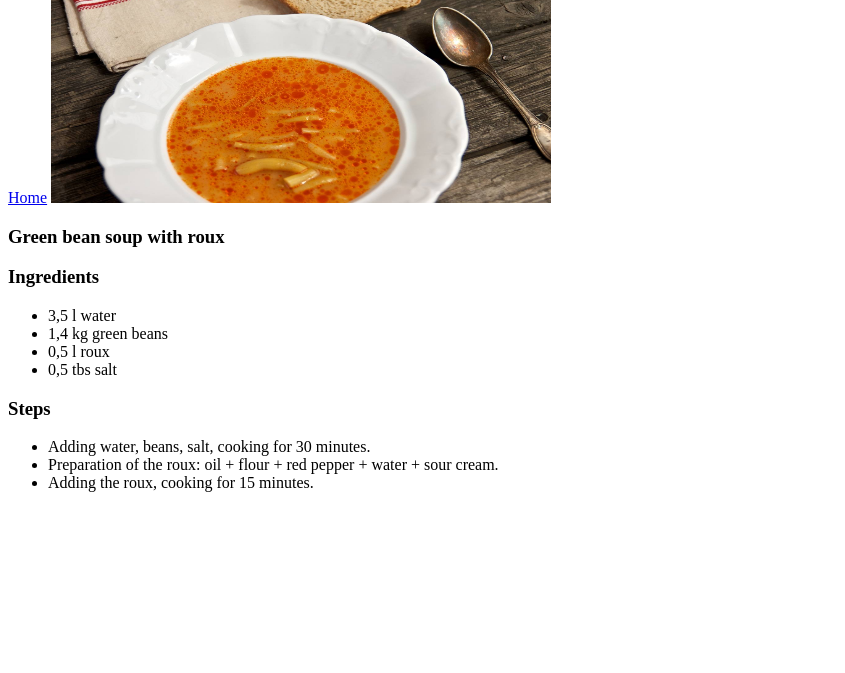
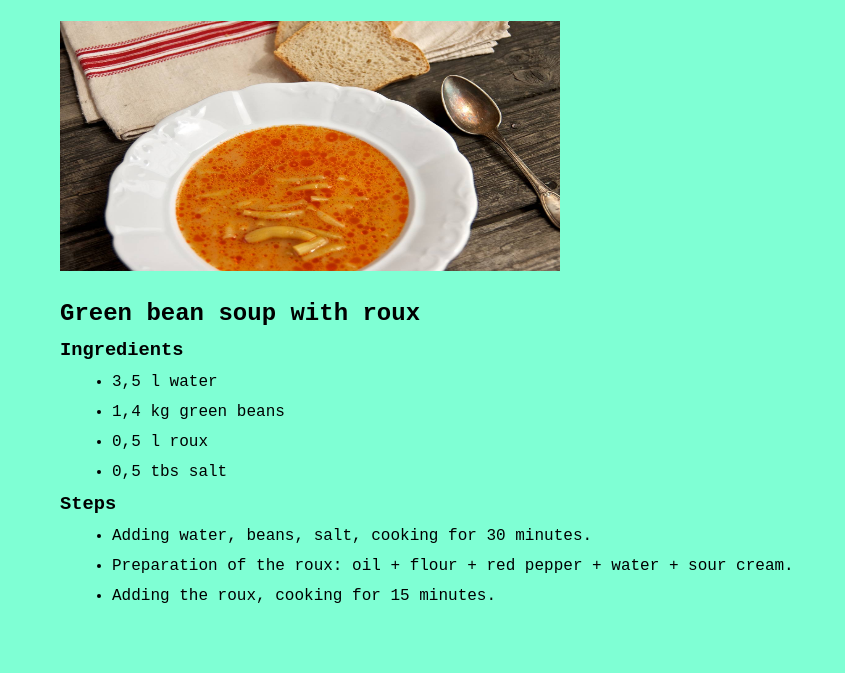
Before and after one commit to BIsti1999/odin-recipes, a plain HTML site: page recipes/green-bean-soup.html in a window 1280 px wide. Shown: the part 127-800 px from the top of the page, without its empty margins (0-845 px from the left). Drawn offline with Linux system fonts and the light colour scheme.

Commit message:
Add style to the website

```diff
--- a/recipes/green-bean-soup.html
+++ b/recipes/green-bean-soup.html
@@ -3,13 +3,14 @@
 <head>
     <meta charset="UTF-8">
     <meta name="viewport" content="width=device-width, initial-scale=1.0">
+    <link rel="stylesheet" href="../styles.css">
     <title>Green bean soup</title>
 </head>
 <body>
     <h1>Green bean soup</h1>
-    <a href="../index.html">Home</a>
+    <a class="home" href="../index.html">Home</a>
     <img src="../images/green-bean-soup.jpg" alt="green-bean-soup" height="250" width="500">
-    <h3>Green bean soup with roux</h3>
+    <h3 class="name-of-soup">Green bean soup with roux</h3>
     <h3>Ingredients</h3>
     <ul>
         <li>3,5 l water</li>
--- /dev/null
+++ b/styles.css
@@ -0,0 +1,18 @@
+body {
+    background-color: aquamarine;
+    margin: 36px;
+}
+
+* {
+    margin: 12px;
+    font-family: 'Courier New', Courier, monospace;
+}
+
+.home {
+    display: block;
+    font-size: 24px;
+}
+
+.name-of-soup {
+    font-size: 24px;
+}
```
Also changed, not shown: index.html (+1 -0 lines), recipes/pea-soup.html (+3 -2 lines), recipes/red-bean-soup.html (+3 -2 lines).
